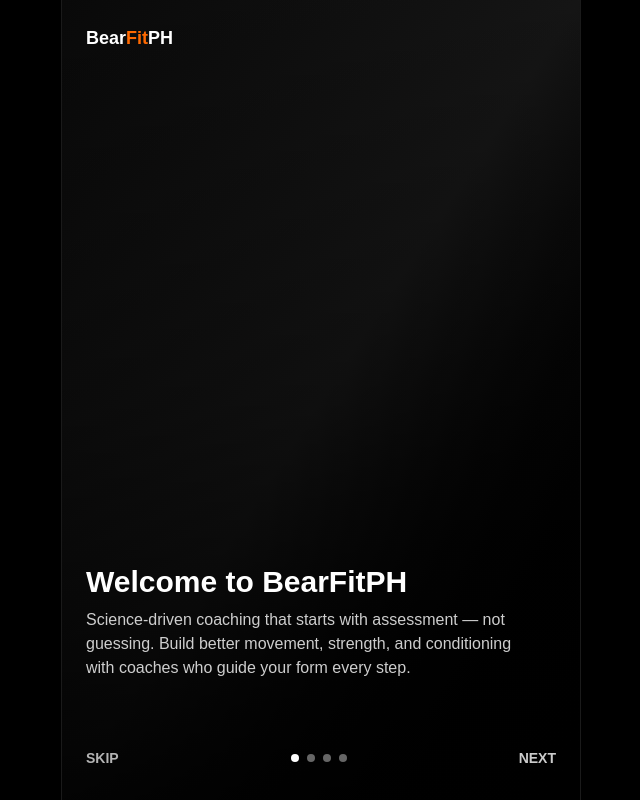
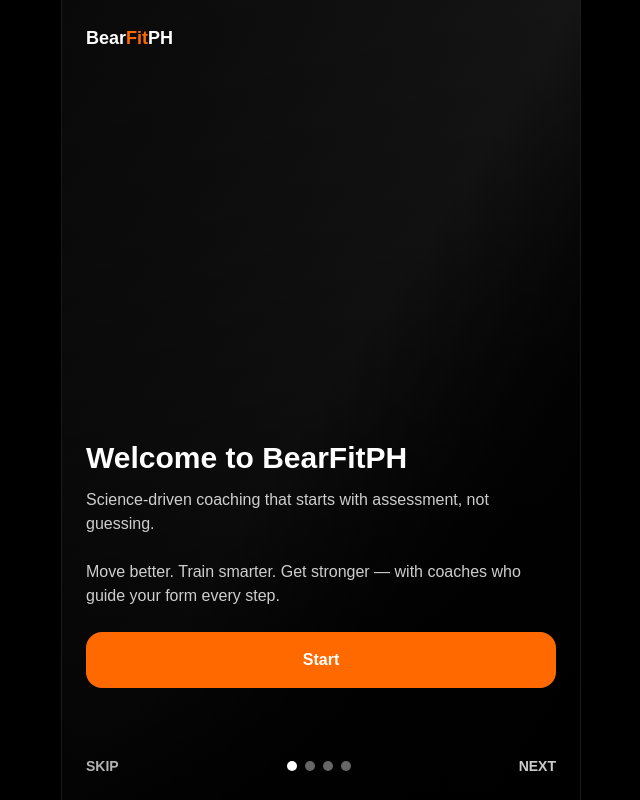
Before and after one commit to juancelot-plusultra/nextjs-boilerplate, a Next.js app: page /onboarding in a window 1280 px wide. Shown: the whole page, without its empty margins (319-959 px from the left). Built offline with nearby package versions, Linux system fonts and the light colour scheme.

Commit message:
Update OONboarding

```diff
--- a/app/onboarding/page.tsx
+++ b/app/onboarding/page.tsx
@@ -8,7 +8,7 @@
   key: string;
   title: string;
   subtitle: string;
-  image?: string; // optional (welcome slide can be gradient)
+  image?: string;
 };
 
 const slides: Slide[] = [
@@ -16,7 +16,7 @@
     key: "welcome",
     title: "Welcome to BearFitPH",
     subtitle:
-      "Science-driven coaching that starts with assessment — not guessing. Build better movement, strength, and conditioning with coaches who guide your form every step.",
+      "Science-driven coaching that starts with assessment, not guessing.\n\nMove better. Train smarter. Get stronger — with coaches who guide your form every step.",
   },
   {
     key: "better-form",
@@ -45,7 +45,7 @@
   const [index, setIndex] = useState(0);
 
   const touchStartX = useRef<number | null>(null);
-  const touchDeltaX = useRef<number>(0);
+  const touchDeltaX = useRef(0);
 
   const isLast = index === slides.length - 1;
 
@@ -65,45 +65,37 @@
     touchStartX.current = e.touches[0]?.clientX ?? null;
     touchDeltaX.current = 0;
   }
+
   function onTouchMove(e: React.TouchEvent) {
     if (touchStartX.current == null) return;
-    const x = e.touches[0]?.clientX ?? 0;
-    touchDeltaX.current = x - touchStartX.current;
+    touchDeltaX.current = e.touches[0].clientX - touchStartX.current;
   }
+
   function onTouchEnd() {
     const dx = touchDeltaX.current;
     touchStartX.current = null;
 
-    const threshold = 60;
-    if (dx > threshold) goPrev();
-    if (dx < -threshold) goNext();
+    if (dx > 60) goPrev();
+    if (dx < -60) goNext();
   }
 
   return (
-    // Dark side gutters always present; centered "screen"
-    <div className="min-h-screen w-full bg-black text-white">
-      {/* App frame sizing rules:
-          - Mobile: full width
-          - Tablet: slightly constrained (max 720px)
-          - Desktop: phone/app frame (max 520px) + side gutters
-      */}
+    <div className="min-h-screen bg-black text-white">
+      {/* App frame */}
       <div className="mx-auto min-h-screen w-full sm:max-w-[720px] lg:max-w-[520px]">
-        <div className="min-h-screen w-full lg:border-x lg:border-white/10">
+        <div className="min-h-screen lg:border-x lg:border-white/10">
           <div
-            className="relative min-h-screen w-full overflow-hidden"
+            className="relative min-h-screen overflow-hidden"
             onTouchStart={onTouchStart}
             onTouchMove={onTouchMove}
             onTouchEnd={onTouchEnd}
           >
-            {/* Slides track */}
+            {/* Slides */}
             <div
               className="absolute inset-0 flex transition-transform duration-300 ease-out"
               style={trackStyle}
             >
-              {slides.map((s, idx) => {
-                const active = idx === index;
-
-                return (
+              {slides.map((s) => (
                 <div
                   key={s.key}
                   className="relative min-h-screen w-full flex-shrink-0"
@@ -114,45 +106,49 @@
                       src={s.image}
                       alt={s.title}
                       fill
-                        priority={active}
-                        sizes="(min-width: 1024px) 520px, (min-width: 640px) 720px, 100vw"
+                      priority
+                      sizes="(min-width:1024px) 520px, (min-width:640px) 720px, 100vw"
                       className="object-cover"
                     />
                   ) : (
                     <div className="absolute inset-0 bg-gradient-to-br from-neutral-950 via-neutral-900 to-black" />
                   )}
 
-                    {/* Readability overlay */}
-                    <div className="absolute inset-0 bg-gradient-to-t from-black/85 via-black/35 to-black/10" />
+                  {/* Overlay */}
+                  <div className="absolute inset-0 bg-gradient-to-t from-black/85 via-black/40 to-black/10" />
 
-                    {/* Top brand */}
-                    <div
-                      className="absolute left-0 right-0 top-0 z-10"
-                      style={{ paddingTop: "max(env(safe-area-inset-top), 16px)" }}
-                    >
-                      <div className="px-6 pt-2">
+                  {/* Brand */}
+                  <div className="absolute top-0 left-0 right-0 px-6 pt-6 z-10">
                     <div className="text-lg font-extrabold">
                       Bear<span className="text-orange-500">Fit</span>PH
                     </div>
                   </div>
-                    </div>
 
-                    {/* Bottom text */}
-                    <div
-                      className="absolute left-0 right-0 bottom-0 z-10 px-6"
-                      style={{
-                        paddingBottom: "max(env(safe-area-inset-bottom), 24px)",
+                  {/* Content */}
+                  <div className="absolute bottom-0 left-0 right-0 px-6 pb-28 z-10">
+                    <h1 className="text-3xl font-extrabold">{s.title}</h1>
+
+                    <p className="mt-3 max-w-md whitespace-pre-line text-white/80">
+                      {s.subtitle}
+                    </p>
+
+                    {/* Welcome CTA */}
+                    {s.key === "welcome" && (
+                      <button
+                        onClick={goNext}
+                        className="mt-6 w-full rounded-2xl bg-orange-500 px-5 py-4 text-base font-extrabold text-white hover:bg-orange-600 active:scale-[0.99]"
+                      >
+                        Start
+                      </button>
+                    )}
+
+                    {/* Final CTA */}
+                    {s.key === "better-fitness" && (
+                      <button
+                        onClick={() => {
+                          localStorage.setItem("bf_onboarded", "1");
+                          router.push("/get-started");
                         }}
-                    >
-                      <div className="pb-24">
-                        <h1 className="text-3xl font-extrabold">{s.title}</h1>
-                        <p className="mt-2 max-w-md text-white/80">{s.subtitle}</p>
-
-                        {/* CTA only on last slide */}
-                        {idx === slides.length - 1 && (
-                          <button
-                            type="button"
-                            onClick={() => router.push("/get-started")}
                         className="mt-6 w-full rounded-2xl bg-orange-500 px-5 py-4 text-base font-extrabold text-white hover:bg-orange-600 active:scale-[0.99]"
                       >
                         Free Assessment — Get Started Now
@@ -160,54 +156,39 @@
                     )}
                   </div>
                 </div>
-                  </div>
-                );
-              })}
+              ))}
             </div>
 
-            {/* Bottom nav row (Skip • dots • Next) */}
-            <div
-              className="absolute inset-x-0 bottom-0 z-20 px-6"
-              style={{
-                paddingBottom: "max(env(safe-area-inset-bottom), 16px)",
-              }}
-            >
-              <div className="flex items-center justify-between pb-4">
+            {/* Bottom nav */}
+            <div className="absolute bottom-0 left-0 right-0 px-6 pb-6 z-20">
+              <div className="flex items-center justify-between">
                 <button
-                  type="button"
                   onClick={skip}
-                  className="text-sm font-semibold text-white/70 hover:text-white"
+                  className="text-sm font-semibold text-white/70"
                 >
                   SKIP
                 </button>
 
-                <div className="flex items-center gap-2">
+                <div className="flex gap-2">
                   {slides.map((_, i) => (
                     <button
                       key={i}
-                      type="button"
-                      aria-label={`Go to slide ${i + 1}`}
                       onClick={() => setIndex(i)}
-                      className={
-                        "h-2 w-2 rounded-full transition " +
-                        (i === index
-                          ? "bg-white"
-                          : "bg-white/40 hover:bg-white/70")
-                      }
+                      className={`h-2.5 w-2.5 rounded-full ${
+                        i === index ? "bg-white" : "bg-white/40"
+                      }`}
                     />
                   ))}
                 </div>
 
                 <button
-                  type="button"
-                  onClick={() => (isLast ? null : goNext())}
+                  onClick={goNext}
                   disabled={isLast}
-                  className={
-                    "text-sm font-semibold " +
-                    (isLast
+                  className={`text-sm font-semibold ${
+                    isLast
                       ? "text-white/30 cursor-not-allowed"
-                      : "text-white/80 hover:text-white")
-                  }
+                      : "text-white/80"
+                  }`}
                 >
                   NEXT
                 </button>
```
Lines whose indentation alone changed are shown as unchanged.
